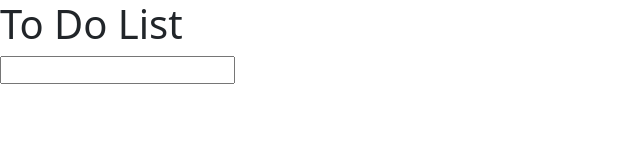
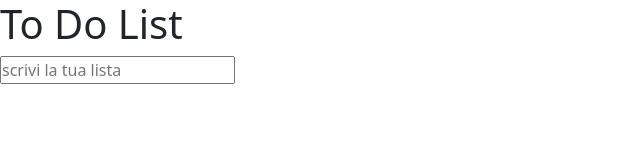
Before and after one commit to veronicacrisafi/react-form, a React (Vite) app: page / in a window 1280 px wide. Shown: the top 160 px of the page, without its empty margins (0-640 px from the left). Built offline with nearby package versions, Linux system fonts and the light colour scheme.

Commit message:
aggiunto placeholder

```diff
--- a/src/App.jsx
+++ b/src/App.jsx
@@ -9,7 +9,7 @@ function App() {
       <h1>To Do List</h1>
       <form>
 
-        <input type="text" value={list} onChange={(e) => setlist(e.target.value)} />
+        <input type="text" value={list} onChange={(e) => setlist(e.target.value)} placeholder='scrivi la tua lista' />
 
       </form>
     </>
```
